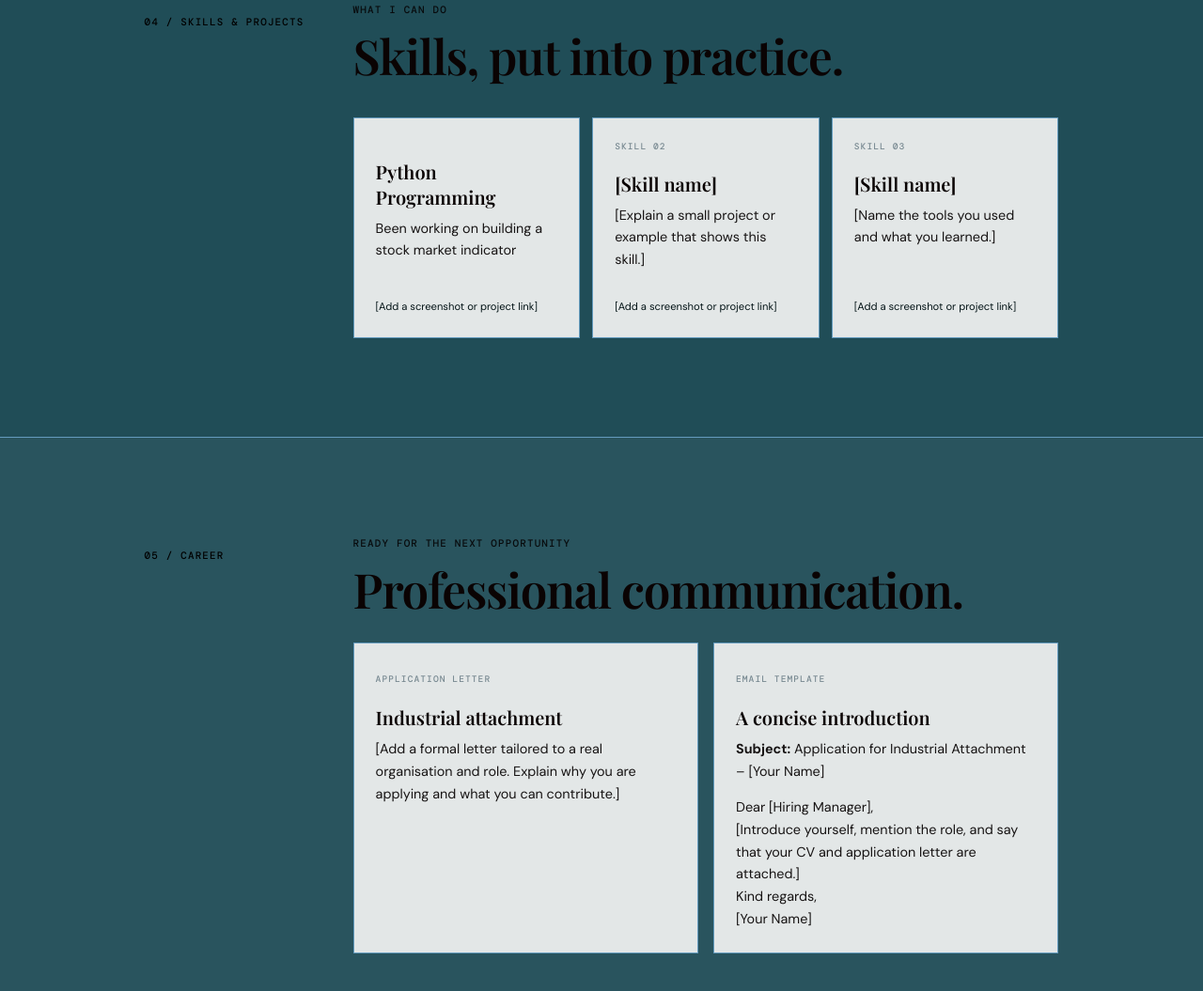
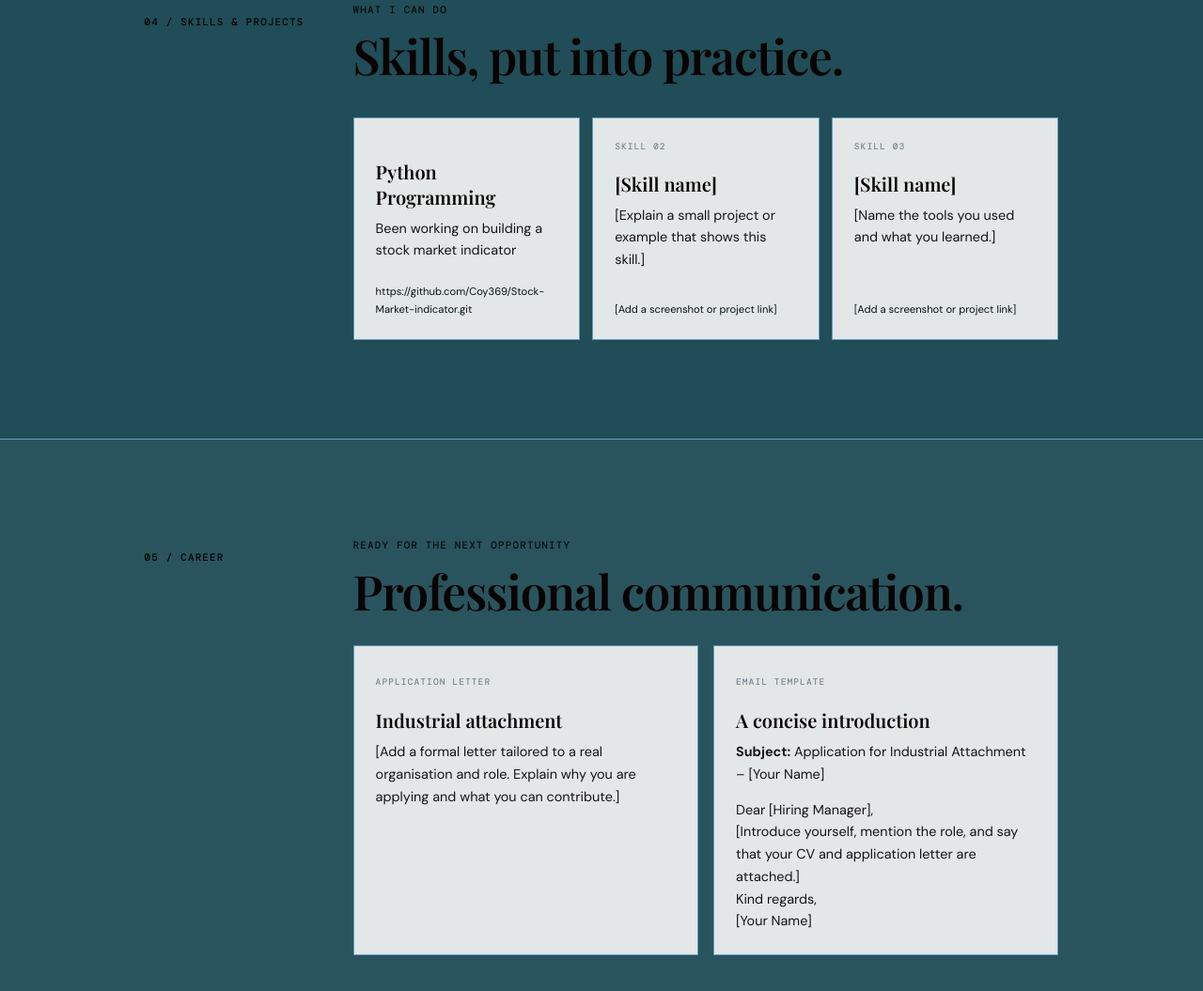
Before and after one commit to Coy369/Coy369.github.io, a plain HTML site: page index.html in a window 1280 px wide. Shown: the part 3001-4056 px from the top of the page at 94% size. Drawn offline with nearby package versions, Linux system fonts and the light colour scheme.

Commit message:
Update index.html

```diff
--- a/index.html
+++ b/index.html
@@ -68,7 +68,7 @@
       <div class="section-content">
         <p class="eyebrow">WHAT I CAN DO</p><h2>Skills, put into practice.</h2>
         <div class="project-grid">
-          <article class="project-card"><span class="project-type"></span><h3>Python Programming</h3><p>Been working on building a stock market indicator</p><span class="project-link">[Add a screenshot or project link]</span></article>
+          <article class="project-card"><span class="project-type"></span><h3>Python Programming</h3><p>Been working on building a stock market indicator</p><span class="project-link">https://github.com/Coy369/Stock-Market-indicator.git</span></article>
           <article class="project-card"><span class="project-type">SKILL 02</span><h3>[Skill name]</h3><p>[Explain a small project or example that shows this skill.]</p><span class="project-link">[Add a screenshot or project link]</span></article>
           <article class="project-card"><span class="project-type">SKILL 03</span><h3>[Skill name]</h3><p>[Name the tools you used and what you learned.]</p><span class="project-link">[Add a screenshot or project link]</span></article>
         </div>
```
